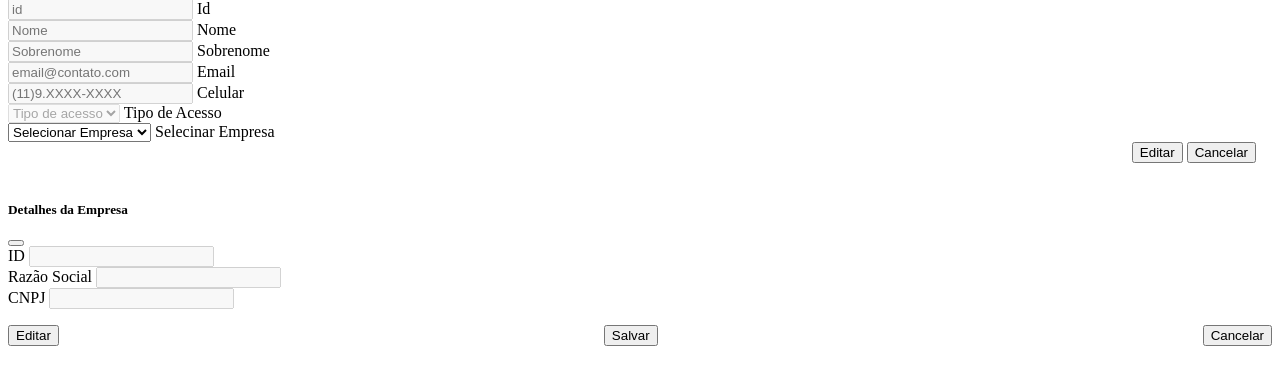
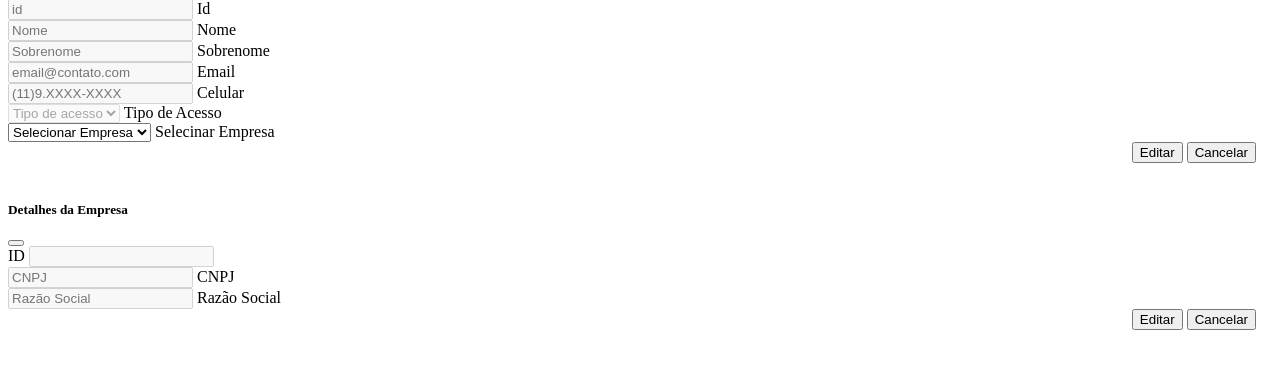
Before and after one commit to JohnyCruz37/gestao-financeira, a Flask app: template app/templates/includes/tabela-empresas.html in a window 1280 px wide. Shown: the part 133-518 px from the top of the page. Run offline with Flask 3, Linux system fonts and the light colour scheme; the template is opened without the code that fills it, so the values that code supplies are empty.

Commit message:
editar empresa

```diff
--- a/app/routes/apis/__init__.py
+++ b/app/routes/apis/__init__.py
@@ -3,5 +3,5 @@
 apis = Blueprint('apis', __name__)
 
 from .login import login
-from .empresas import post_empresas, get_empresas_route
+from .empresas import post_empresas, get_empresas_route, update_empresa_route
 from .user import post_users, get_users_route, update_user_route
--- a/app/static/css/modal.css
+++ b/app/static/css/modal.css
@@ -7,7 +7,8 @@
     flex: 1 1 0;
 }
 
-#btn-salvar-usuario{
+#btn-salvar-usuario,
+#btn-salvar-empresa{
     display: none;
 }
 
--- a/app/static/js/populateEmpresas.js
+++ b/app/static/js/populateEmpresas.js
@@ -48,7 +48,7 @@
             empresas.forEach(empresa => {
                 tableContent += `
                     <tr>
-                        <td>${empresa.id}</td>
+                        <td>${empresa.id.toString()}</td>
                         <td>${empresa.razao_social}</td>
                         <td>${empresa.cnpj}</td>
                         <td>
--- a/app/templates/includes/modal-empresa.html
+++ b/app/templates/includes/modal-empresa.html
@@ -1,3 +1,4 @@
+<link rel="stylesheet" href="{{url_for('static', filename='css/modal.css')}}">
 <div class="modal fade" id="modalEmpresas" tabindex="-1" aria-labelledby="modalEmpresasLabel" aria-hidden="true">
     <div class="modal-dialog modal-dialog-centered">
         <div class="modal-content">
@@ -5,27 +6,37 @@
                 <h5 class="modal-title" id="modalEmpresasLabel">Detalhes da Empresa</h5>
                 <button type="button" class="btn-close" data-bs-dismiss="modal" aria-label="Close"></button>
             </div>
-            <div class="modal-body">
-                <form id="form-empresa">
+            <form id="form-empresa-edicao">
+                <div class="modal-body">
                     <div class="mb-3">
-                        <label for="empresa-id" class="form-label">ID</label>
-                        <input type="text" class="form-control" id="empresa-id" disabled>
+                        <label for="id" class="form-label">ID</label>
+                        <input type="text" class="form-control" id="id" disabled>
                     </div>
                     <div class="mb-3">
-                        <label for="empresa-razao-social" class="form-label">Razão Social</label>
-                        <input type="text" class="form-control" id="empresa-razao-social" disabled>
+                        <div class="form-floating mb-1">
+                            <input placeholder="CNPJ" type="text" class="form-control" id="cnpj" name="cnpj" required disabled>
+                            <label for="cnpj">CNPJ</label>
+                        </div>
+                        <div id="cnpjFeedback" class="invalid-feedback"></div>
                     </div>
                     <div class="mb-3">
-                        <label for="empresa-cnpj" class="form-label">CNPJ</label>
-                        <input type="text" class="form-control" id="empresa-cnpj" disabled>
+                        <div class="form-floating mb-1">
+                            <input placeholder="Razão Social" type="text" class="form-control" id="razao-social" name="razao_social" required disabled>
+                            <label for="razao-social">Razão Social</label>
+                        </div>
+                        <div id="razaoSocialFeedback" class="invalid-feedback"></div>
                     </div>
-                </form>
-            </div>
-            <div class="modal-footer">
-                <button id="btn-editar-empresa" class="btn btn-info">Editar</button>
-                <button id="btn-salvar-empresa" class="btn btn-success d-none">Salvar</button>
-                <button id="btn-cancelar-empresa" class="btn btn-outline-secondary" data-bs-dismiss="modal" aria-label="Close">Cancelar</button>
-            </div>
+                </div>
+                <div class="modal-footer">
+                    <div class="area-btn-salvar">
+                        <button type="button" class="btn btn-success" id="btn-salvar-empresa">Salvar</button>
+                    </div>
+                    <div class="area-btns-editar-cancl">
+                        <button type="button" class="btn btn-info" id="btn-editar-empresa">Editar</button>
+                        <button type="button" id="btn-cancelar-usuario" class="btn btn-outline-secondary" data-bs-dismiss="modal" aria-label="Close">Cancelar</button>
+                    </div>
+                </div>
+            </form>
         </div>
     </div>
 </div>
```
Also changed, not shown: app/models/empresaManager.py (+2 -8 lines), app/routes/apis/empresas.py (+14 -0 lines), app/static/js/modalEmpresa.js (+55 -6 lines), app/static/js/modalUsuario.js (+2 -18 lines), app/static/js/utils.js (added, +20 -0 lines).
